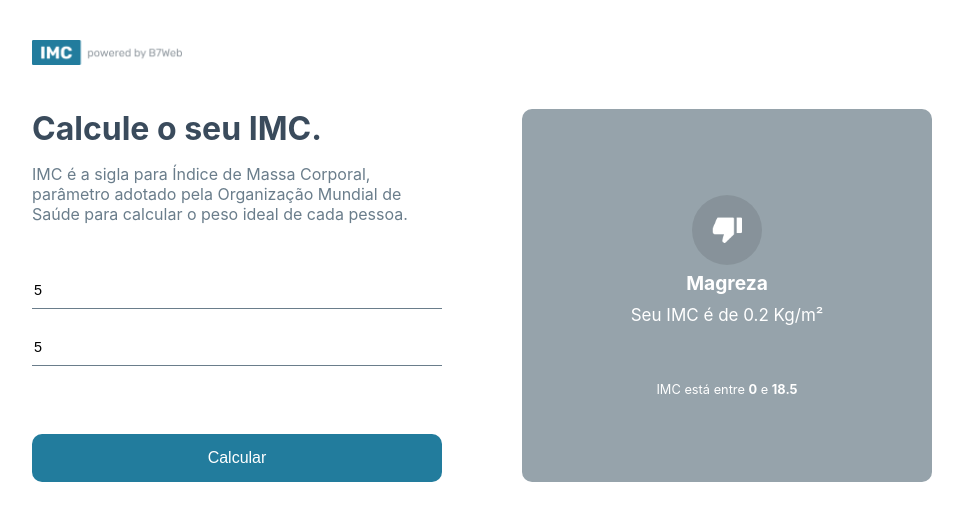
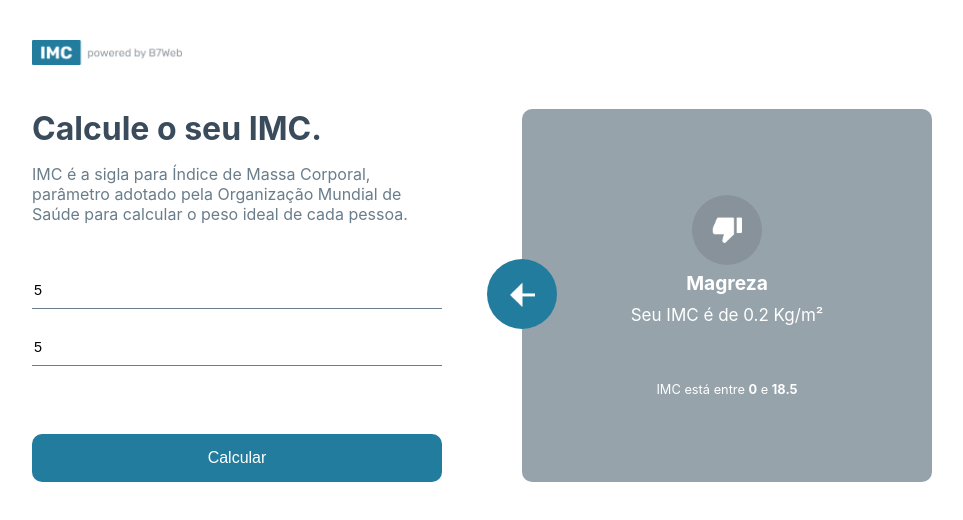
Before and after one commit to Maiquinho/bmi-calculator, a React (Vite) app: page / in a window 1280 px wide. Both pictures are taken after typing "5", "5" into the empty fields and a click on the button "Calcular". Shown: the top 520 px of the page, without its empty margins (158-1121 px from the left). Built offline with nearby package versions, Linux system fonts and the light colour scheme.

Commit message:
feat: reset bmi calculate

```diff
--- a/src/App.module.css
+++ b/src/App.module.css
@@ -100,5 +100,29 @@ p {
 .cardLg {
     flex: 1;
     display: flex;
+}
 
+.rightArrow {
+    position: absolute;
+
+    width: 70px;
+    height: 70px;
+
+    background-color: var(--blue-color);
+    border-radius: 50%;
+
+    display: flex;
+    align-items: center;
+    justify-content: center;
+
+    cursor: pointer;
+
+    margin-left: -35px;
+    margin-top: 150px;
+
+    transition: all .3s ease-in-out;
 }
+
+.rightArrow:hover {
+    filter: brightness(.9);
+}
--- a/src/App.tsx
+++ b/src/App.tsx
@@ -3,7 +3,7 @@ import { Card } from './components/Card';
 import { Header } from './components/Header';
 import { bmiLevel, bmiLevels, calculateBmi } from './helpers/bmi';
 
-
+import leftArrowImg from './assets/leftarrow.png';
 import styles from './App.module.css';
 
 
@@ -20,6 +20,12 @@ export default function App() {
     } else {
       alert('Digite os campos corretamente!');
     }
+  }
+
+  function handleBackButton(){
+    setToShow(null);
+    setHeightField(0);
+    setWeightField(0);
   }
 
 
@@ -61,7 +67,9 @@ export default function App() {
           }
           {toShow &&
             <div className={styles.cardLg}>
-              <div className={styles.rightArrow}></div>
+              <div className={styles.rightArrow} onClick={handleBackButton}>
+                <img src={leftArrowImg} alt="left arrow image" width={25} />
+              </div>
               <Card item={toShow} />
             </div>
           }
```
